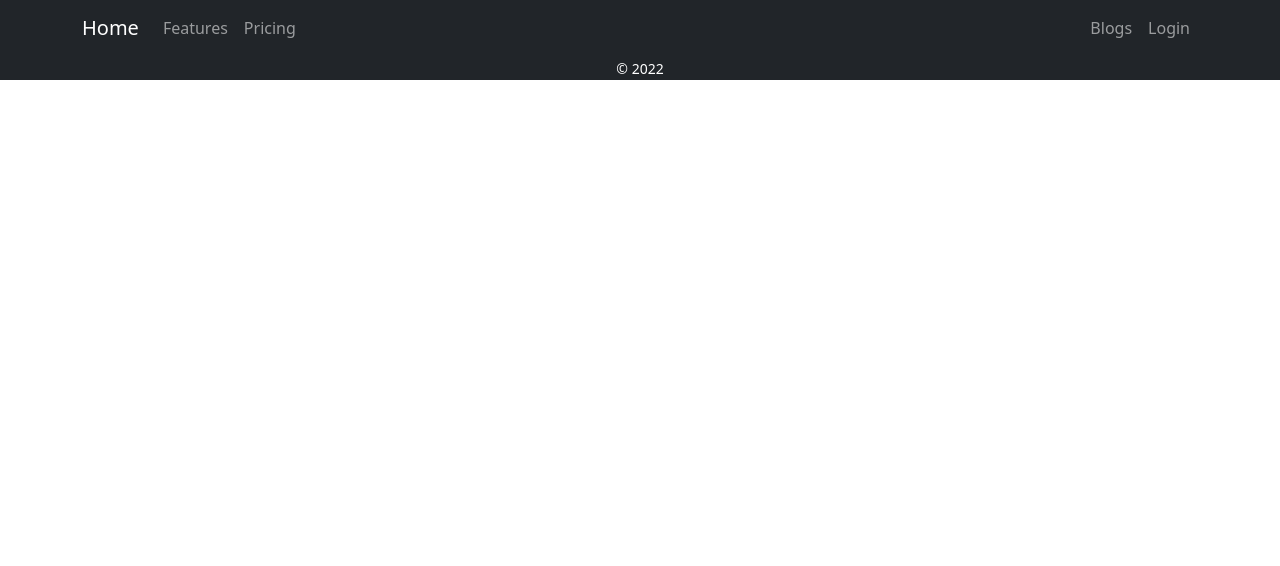
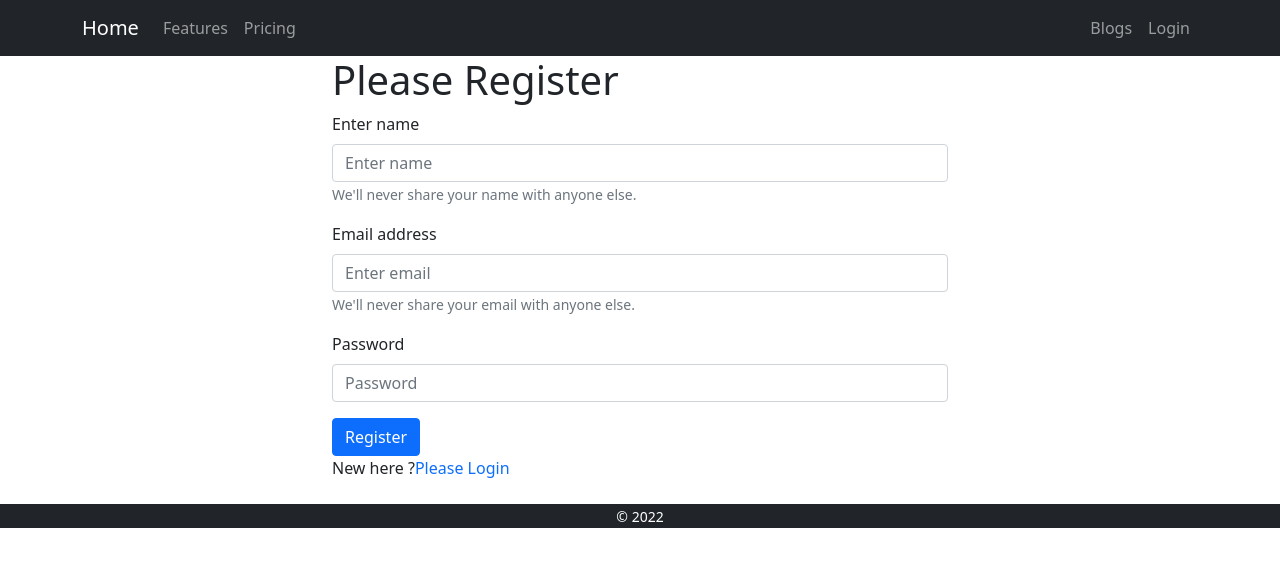
Before and after one commit to mitanvir05/warehouse-management-react-client-side, a React (Create React App) app: page /register in a window 1280 px wide. Shown: the top 566 px of the page. Built offline with nearby package versions, Linux system fonts and the light colour scheme.

Commit message:
register added

```diff
--- a/src/App.js
+++ b/src/App.js
@@ -7,6 +7,7 @@ import "bootstrap/dist/css/bootstrap.min.css";
 import Blogs from "./Pages/Blogs/Blogs/Blogs";
 import InventoryDetail from "./Pages/InventoryDetail/InventoryDetail";
 import Login from "./Pages/Login/Login";
+import Register from "./Pages/Login/Register";
 
 function App() {
   return (
@@ -19,6 +20,7 @@ function App() {
           element={<InventoryDetail></InventoryDetail>}
         ></Route>
         <Route path="/login" element={<Login></Login>}></Route>
+        <Route path="/register" element={<Register></Register>}></Route>
         <Route path="/blogs" element={<Blogs></Blogs>}></Route>
       </Routes>
       <Footer></Footer>
--- a/src/Pages/Login/Login.js
+++ b/src/Pages/Login/Login.js
@@ -1,6 +1,6 @@
 import React, { useRef } from "react";
 import { Button, Form } from "react-bootstrap";
-import { useNavigate } from "react-router-dom";
+import { Link, useNavigate } from "react-router-dom";
 
 const Login = () => {
   const emailRef = useRef("");
@@ -53,9 +53,13 @@ const Login = () => {
       </Form>
       <p>
         New here ?{" "}
-        <span className="text-primary " onClick={navigateRegister}>
+        <Link
+          to="/register"
+          className="text-primary text-decoration-none"
+          onClick={navigateRegister}
+        >
           Please Register
-        </span>
+        </Link>
       </p>
     </div>
   );
--- /dev/null
+++ b/src/Pages/Login/Register.js
@@ -0,0 +1,52 @@
+import React from "react";
+import { Button, Form } from "react-bootstrap";
+import { Link, useNavigate } from "react-router-dom";
+
+const Register = () => {
+  const navigate = useNavigate();
+  const navigateLogin = () => {
+    navigate("/login");
+  };
+  return (
+    <div className="container w-50 mx-auto mb-4">
+      <h1>Please Register</h1>
+      <Form>
+        <Form.Group className="mb-3" controlId="formBasicEmail">
+          <Form.Label>Enter name</Form.Label>
+          <Form.Control type="name" placeholder="Enter name" required />
+          <Form.Text className="text-muted">
+            We'll never share your name with anyone else.
+          </Form.Text>
+        </Form.Group>
+        <Form.Group className="mb-3" controlId="formBasicEmail">
+          <Form.Label>Email address</Form.Label>
+          <Form.Control type="email" placeholder="Enter email" required />
+          <Form.Text className="text-muted">
+            We'll never share your email with anyone else.
+          </Form.Text>
+        </Form.Group>
+
+        <Form.Group className="mb-3" controlId="formBasicPassword">
+          <Form.Label>Password</Form.Label>
+          <Form.Control type="password" placeholder="Password" required />
+        </Form.Group>
+
+        <Button variant="primary" type="submit">
+          Register
+        </Button>
+      </Form>
+      <p>
+        New here ?
+        <Link
+          to="/login"
+          className="text-primary text-decoration-none"
+          onClick={navigateLogin}
+        >
+          Please Login
+        </Link>
+      </p>
+    </div>
+  );
+};
+
+export default Register;
```
